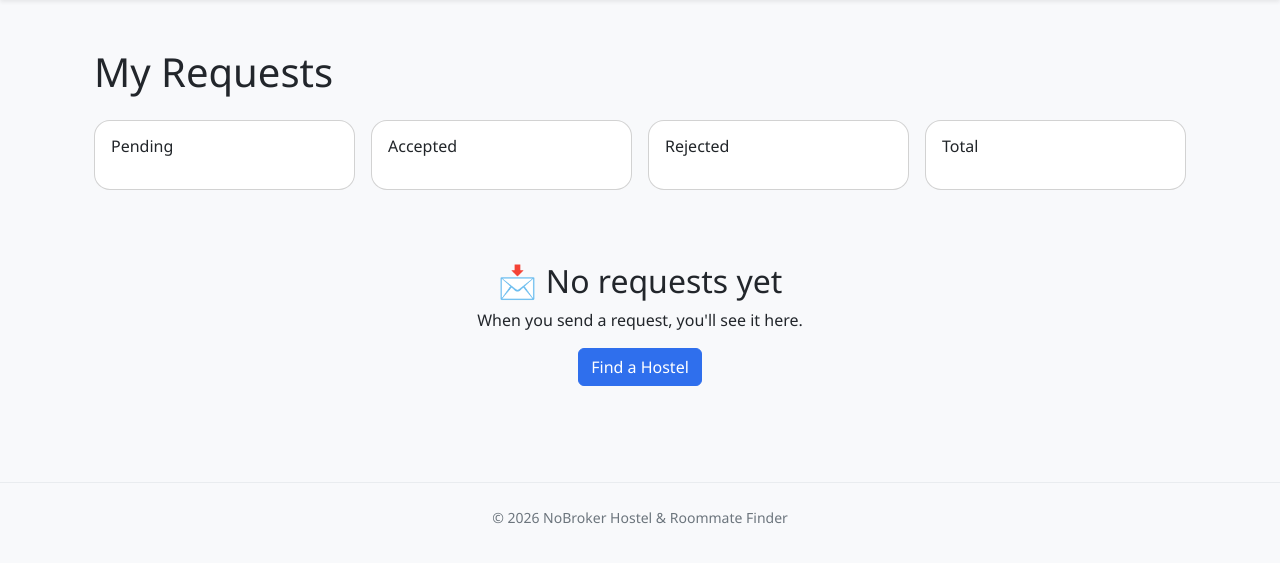
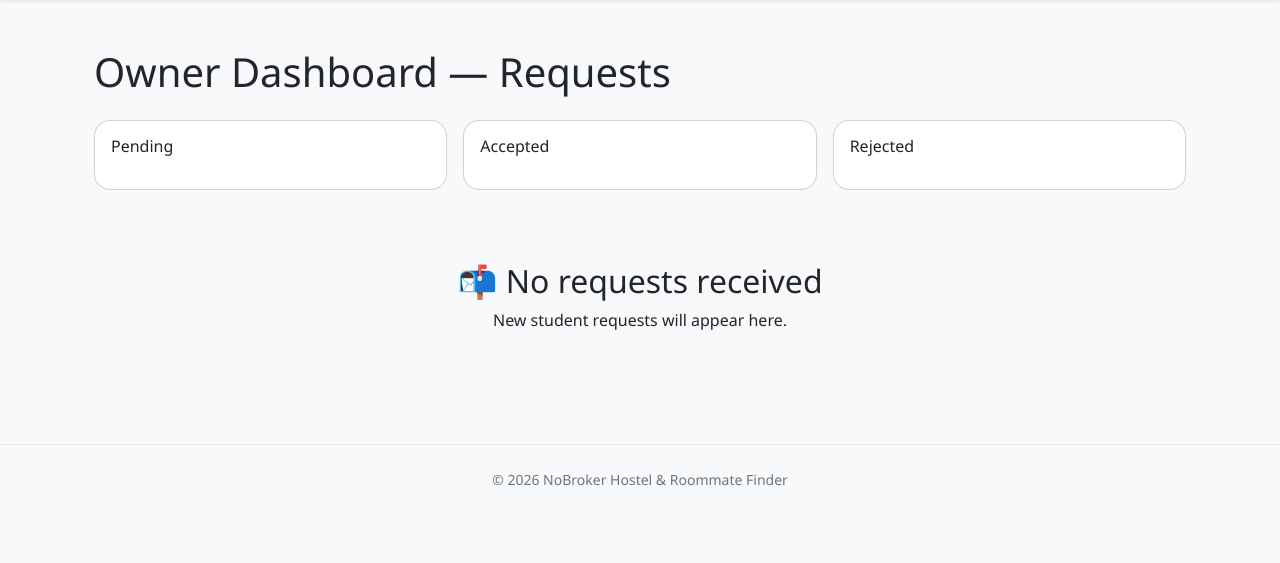
Before and after one commit to Anurag-commits559/Cadstay-Mk-1, a Django app: template requests_module/templates/requests_module/owner_requests.html in a window 1280 px wide. Shown: the part 59-622 px from the top of the page. Run offline with Django 5.2, Linux system fonts and the light colour scheme; the template is opened without the code that fills it, so the values that code supplies are empty.

Commit message:
Update owner requests page title and layout

```diff
--- a/requests_module/templates/requests_module/owner_requests.html
+++ b/requests_module/templates/requests_module/owner_requests.html
@@ -1,75 +1,61 @@
 {% extends "base.html" %}
 
-{% block title %}My Requests{% endblock %}
+{% block title %}Owner Requests{% endblock %}
 
 {% block content %}
 <div class="container py-4">
-    <h1 class="mb-4">My Requests</h1>
+    <h1 class="mb-4">Owner Dashboard — Requests</h1>
 
     <div class="row g-3 mb-4">
-        <div class="col-6 col-lg-3">
+        <div class="col-md-4">
             <div class="card p-3"><h6>Pending</h6><h3>{{ stats.pending }}</h3></div>
         </div>
-        <div class="col-6 col-lg-3">
+        <div class="col-md-4">
             <div class="card p-3"><h6>Accepted</h6><h3>{{ stats.accepted }}</h3></div>
         </div>
-        <div class="col-6 col-lg-3">
+        <div class="col-md-4">
             <div class="card p-3"><h6>Rejected</h6><h3>{{ stats.rejected }}</h3></div>
-        </div>
-        <div class="col-6 col-lg-3">
-            <div class="card p-3"><h6>Total</h6><h3>{{ stats.total }}</h3></div>
         </div>
     </div>
 
-    <div class="row g-3">
     {% for item in requests %}
-        <div class="col-12">
-            <div class="card p-4 shadow-sm">
-                <h5>{{ item.hostel.hostel_name }}</h5>
-                <p class="text-muted">{{ item.hostel.area }}, {{ item.hostel.city }}</p>
-                <p>{{ item.room.get_room_type_display }} · ₹{{ item.room.rent }}/month</p>
-
-                <p>
-                    Status:
-                    {% if item.status == "PENDING" %}
-                        <span class="badge bg-warning text-dark">Pending</span>
-                    {% elif item.status == "ACCEPTED" %}
-                        <span class="badge bg-success">Accepted</span>
-                    {% elif item.status == "REJECTED" %}
-                        <span class="badge bg-danger">Rejected</span>
-                    {% else %}
-                        <span class="badge bg-secondary">Cancelled</span>
-                    {% endif %}
-                </p>
-
-                <p class="text-muted small">Sent: {{ item.created_at|date:"d M Y" }}</p>
-
-                <div class="d-flex gap-2 flex-wrap">
-                    <a href="{% url 'hostels:hostel_detail' item.hostel.pk %}"
-                       class="btn btn-outline-primary">View Hostel</a>
+    <div class="card p-4 mb-3 shadow-sm">
+        <h5>{{ item.student.full_name }}</h5>
+        <p><strong>Hostel:</strong> {{ item.hostel.hostel_name }}</p>
+        <p><strong>Room:</strong> {{ item.room.get_room_type_display }}</p>
+        <p><strong>Rent:</strong> ₹{{ item.room.rent }}/month</p>
+        <p><strong>Message:</strong> {{ item.message|default:"No message provided." }}</p>
+        <p><strong>Sent:</strong> {{ item.created_at|date:"d M Y" }}</p>
+        <p><strong>Status:</strong> {{ item.get_status_display }}</p>
 
         {% if item.status == "PENDING" %}
+        <div class="d-flex gap-2 flex-wrap">
             <form method="post"
-                          action="{% url 'requests_module:cancel_request' item.pk %}">
+                  action="{% url 'requests_module:accept_request' item.pk %}">
                 {% csrf_token %}
-                        <button class="btn btn-outline-danger"
-                                onclick="return confirm('Cancel this request?')">
-                            Cancel Request
+                <button class="btn btn-success"
+                        onclick="return confirm('Accept this request?')">
+                    Accept
                 </button>
             </form>
+
+            <form method="post"
+                  action="{% url 'requests_module:reject_request' item.pk %}"
+                  class="d-flex gap-2 flex-wrap">
+                {% csrf_token %}
+                <input type="text" name="reason"
+                       class="form-control"
+                       placeholder="Optional rejection reason">
+                <button class="btn btn-danger">Reject</button>
+            </form>
+        </div>
         {% endif %}
     </div>
-            </div>
-        </div>
     {% empty %}
-        <div class="col-12 text-center py-5">
-            <h2>📩 No requests yet</h2>
-            <p>When you send a request, you'll see it here.</p>
-            <a href="{% url 'hostels:hostel_list' %}" class="btn btn-primary">
-                Find a Hostel
-            </a>
+    <div class="text-center py-5">
+        <h2>📬 No requests received</h2>
+        <p>New student requests will appear here.</p>
     </div>
     {% endfor %}
 </div>
-</div>
 {% endblock %}
```
Lines whose indentation alone changed are shown as unchanged.
